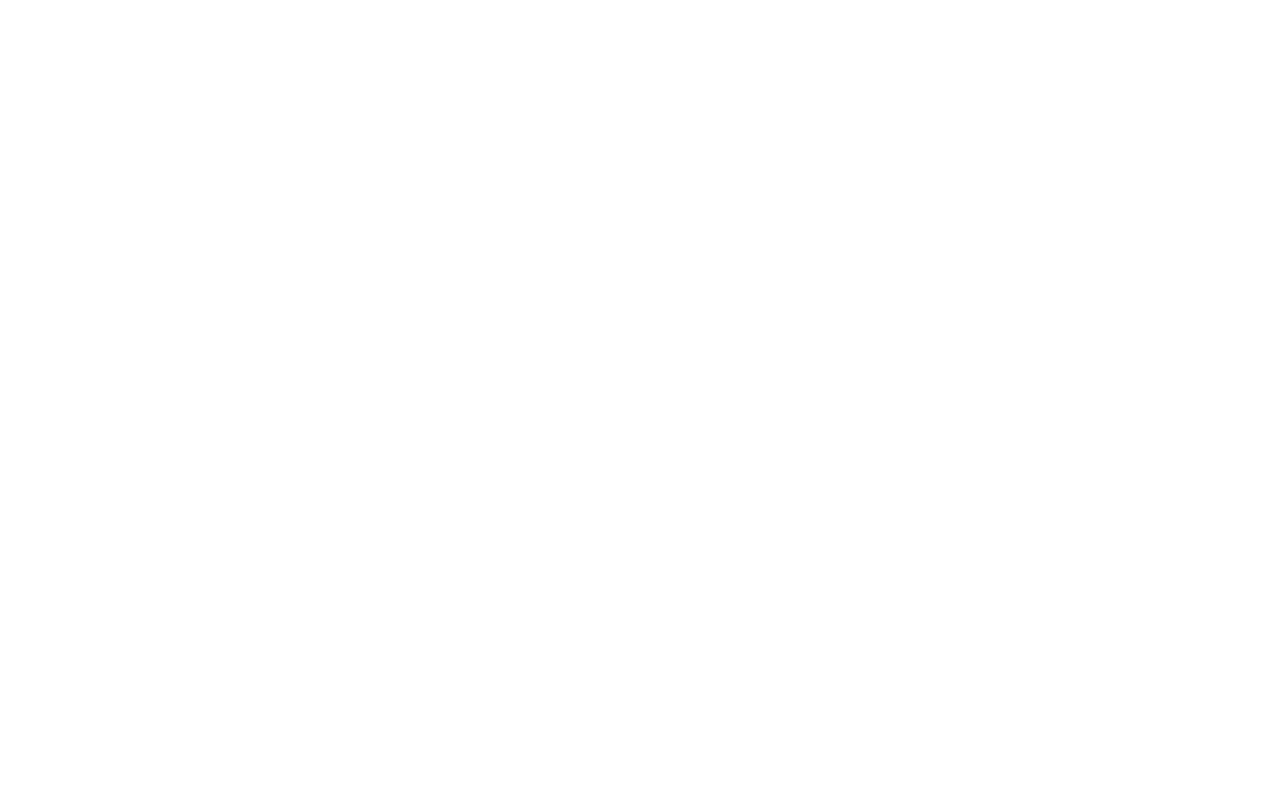
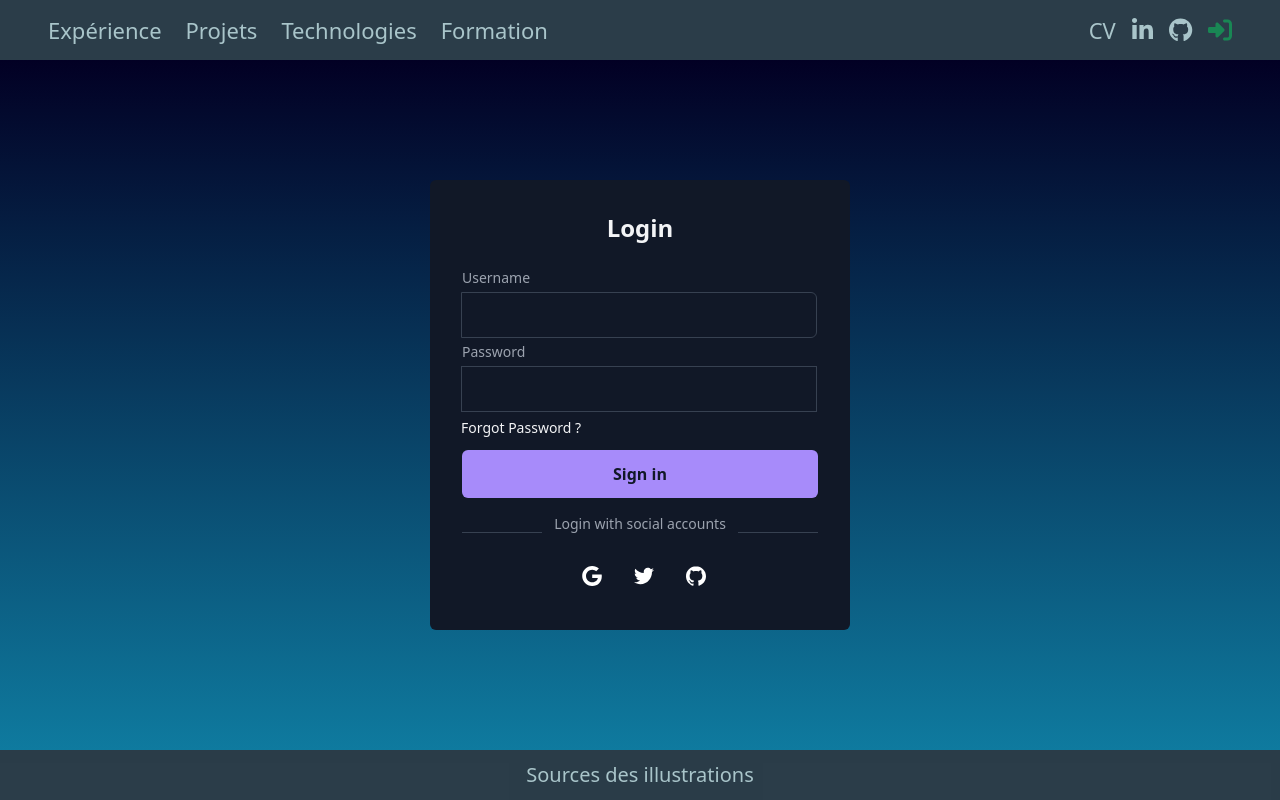
Before and after one commit to sebastien358/portfolio-frontend, a Vue app: page /login in a window 1280 px wide. Before the commit this address had no page. Built offline with nearby package versions, Linux system fonts and the light colour scheme.

Commit message:
update banniere

```diff
--- a/src/assets/css/base.css
+++ b/src/assets/css/base.css
@@ -20,3 +20,19 @@
     --min-marge: 10px;
     --width-page: 1800px;
 }
+
+body {
+    font-family: "Barlow", sans-serif;
+}
+
+a {
+    text-decoration: none;
+}
+
+ul {
+    text-decoration: none;
+}
+
+a.router-link-active {
+    text-decoration: underline;
+}
--- a/src/assets/css/main.css
+++ b/src/assets/css/main.css
@@ -1,3 +1,5 @@
 @import 'base.css';
 
+@import url('https://fonts.googleapis.com/css2?family=Barlow:wght@100;200;300;400;500;600;700;800;900&display=swap');
+
 @import 'bootstrap/dist/css/bootstrap.min.css';
--- a/src/components/header/views/Header.vue
+++ b/src/components/header/views/Header.vue
@@ -7,7 +7,11 @@
             Expérience
           </router-link>
         </li>
-        <li class="me-4">Projets</li>
+        <li class="me-4">
+          <router-link :to="{name: 'project'}" class="link">
+            Projets
+          </router-link>
+        </li>
         <li class="me-4">Technologies</li>
         <li>
           <router-link :to="{name: 'formation'}" class="link">
@@ -29,10 +33,15 @@
             <font-awesome-icon icon="fa-brands fa-linkedin-in" class="icon" />
           </a>
         </li>
-        <li>
+        <li class="me-3">
           <a href="https://github.com/sebastien358">
             <font-awesome-icon icon="fa-brands fa-github" class="icon" />
           </a>
+        </li>
+        <li>
+          <router-link :to="{name: 'login'}">
+            <font-awesome-icon icon="fa-solid fa-right-to-bracket" class="text-success icon" />
+          </router-link>
         </li>
       </ul>
     </nav>
@@ -40,7 +49,8 @@
     <nav class="d-block d-lg-none">
       <font-awesome-icon icon="fa-solid fa-bars" class="icon-mobile" />
       <ul class="list-inline m-0 d-flex align-items-center menu-mobile">
-        <li></li>
+        <li>
+        </li>
       </ul>
     </nav>
   </header>
@@ -62,17 +72,16 @@
       font-size: 22px;
       color: var(--color-light);
       transition: all 250ms ease;
-      text-decoration: none;
       &:hover {
         color: var(--color-dark);
       }
     }
     .link {
+      text-decoration: none;
       cursor: pointer;
       font-size: 22px;
       color: var(--color-light);
       transition: all 250ms ease;
-      text-decoration: none;
       &:hover {
         color: var(--color-dark);
       }
@@ -83,7 +92,6 @@
 .icon {
   font-size: 24px;
   color: var(--color-light);
-  //transition: all 250ms ease;
   &:hover {
     color: var(--color-dark);
   }
@@ -93,8 +101,4 @@
   font-size: 27px;
   color: var(--color-light);
 }
-
-a.router-link-active {
-  text-decoration: underline;
-}
 </style>
--- /dev/null
+++ b/src/components/login/views/Login.vue
@@ -0,0 +1,182 @@
+<template>
+  <BaseTemplate>
+    <div class="bg-page w-100">
+      <div class="row d-flex align-items-center justify-content-center h-100">
+        <div class="form-container">
+          <p class="title">Login</p>
+          <form class="form">
+            <div class="input-group">
+              <label for="username">Username</label>
+              <input type="text" name="username" id="username" placeholder="">
+            </div>
+            <div class="input-group">
+              <label for="password">Password</label>
+              <input type="password" name="password" id="password" placeholder="">
+              <div class="forgot">
+                <a rel="noopener noreferrer" href="#">Forgot Password ?</a>
+              </div>
+            </div>
+            <button class="sign">Sign in</button>
+          </form>
+          <div class="social-message">
+            <div class="line"></div>
+            <p class="message">Login with social accounts</p>
+            <div class="line"></div>
+          </div>
+          <div class="social-icons">
+            <button aria-label="Log in with Google" class="icon">
+              <svg xmlns="http://www.w3.org/2000/svg" viewBox="0 0 32 32" class="w-5 h-5 fill-current">
+                <path d="M16.318 13.714v5.484h9.078c-0.37 2.354-2.745 6.901-9.078 6.901-5.458 0-9.917-4.521-9.917-10.099s4.458-10.099 9.917-10.099c3.109 0 5.193 1.318 6.38 2.464l4.339-4.182c-2.786-2.599-6.396-4.182-10.719-4.182-8.844 0-16 7.151-16 16s7.156 16 16 16c9.234 0 15.365-6.49 15.365-15.635 0-1.052-0.115-1.854-0.255-2.651z"></path>
+              </svg>
+            </button>
+            <button aria-label="Log in with Twitter" class="icon">
+              <svg xmlns="http://www.w3.org/2000/svg" viewBox="0 0 32 32" class="w-5 h-5 fill-current">
+                <path d="M31.937 6.093c-1.177 0.516-2.437 0.871-3.765 1.032 1.355-0.813 2.391-2.099 2.885-3.631-1.271 0.74-2.677 1.276-4.172 1.579-1.192-1.276-2.896-2.079-4.787-2.079-3.625 0-6.563 2.937-6.563 6.557 0 0.521 0.063 1.021 0.172 1.495-5.453-0.255-10.287-2.875-13.52-6.833-0.568 0.964-0.891 2.084-0.891 3.303 0 2.281 1.161 4.281 2.916 5.457-1.073-0.031-2.083-0.328-2.968-0.817v0.079c0 3.181 2.26 5.833 5.26 6.437-0.547 0.145-1.131 0.229-1.724 0.229-0.421 0-0.823-0.041-1.224-0.115 0.844 2.604 3.26 4.5 6.14 4.557-2.239 1.755-5.077 2.801-8.135 2.801-0.521 0-1.041-0.025-1.563-0.088 2.917 1.86 6.36 2.948 10.079 2.948 12.067 0 18.661-9.995 18.661-18.651 0-0.276 0-0.557-0.021-0.839 1.287-0.917 2.401-2.079 3.281-3.396z"></path>
+              </svg>
+            </button>
+            <button aria-label="Log in with GitHub" class="icon">
+              <svg xmlns="http://www.w3.org/2000/svg" viewBox="0 0 32 32" class="w-5 h-5 fill-current">
+                <path d="M16 0.396c-8.839 0-16 7.167-16 16 0 7.073 4.584 13.068 10.937 15.183 0.803 0.151 1.093-0.344 1.093-0.772 0-0.38-0.009-1.385-0.015-2.719-4.453 0.964-5.391-2.151-5.391-2.151-0.729-1.844-1.781-2.339-1.781-2.339-1.448-0.989 0.115-0.968 0.115-0.968 1.604 0.109 2.448 1.645 2.448 1.645 1.427 2.448 3.744 1.74 4.661 1.328 0.14-1.031 0.557-1.74 1.011-2.135-3.552-0.401-7.287-1.776-7.287-7.907 0-1.751 0.62-3.177 1.645-4.297-0.177-0.401-0.719-2.031 0.141-4.235 0 0 1.339-0.427 4.4 1.641 1.281-0.355 2.641-0.532 4-0.541 1.36 0.009 2.719 0.187 4 0.541 3.043-2.068 4.381-1.641 4.381-1.641 0.859 2.204 0.317 3.833 0.161 4.235 1.015 1.12 1.635 2.547 1.635 4.297 0 6.145-3.74 7.5-7.296 7.891 0.556 0.479 1.077 1.464 1.077 2.959 0 2.14-0.020 3.864-0.020 4.385 0 0.416 0.28 0.916 1.104 0.755 6.4-2.093 10.979-8.093 10.979-15.156 0-8.833-7.161-16-16-16z"></path>
+              </svg>
+            </button>
+          </div>
+        </div>
+      </div>
+    </div>
+  </BaseTemplate>
+</template>
+
+<script setup lang="ts">
+import BaseTemplate from "@/BaseTemplate.vue";
+</script>
+
+<style scoped lang="scss">
+.bg-page {
+  background: linear-gradient(0deg, rgba(12, 121, 158, 0.9864146342130602) 0%, rgba(2, 0, 36, 1) 100%);
+  height: calc(100vh - 110px);
+  width: 100%;
+}
+
+.form-container {
+  width: 420px;
+  //border-radius: 0.75rem;
+  border-radius: 6px;
+  background-color: rgba(17, 24, 39);
+  padding: 2rem;
+  color: rgba(243, 244, 246, 1);
+}
+
+.title {
+  text-align: center;
+  font-size: 1.5rem;
+  line-height: 2rem;
+  font-weight: 700;
+}
+
+.form {
+  margin-top: 1.5rem;
+}
+
+.input-group {
+  margin-top: 0.25rem;
+  font-size: 0.875rem;
+  line-height: 1.25rem;
+}
+
+.input-group label {
+  display: block;
+  color: rgba(156, 163, 175, 1);
+  margin-bottom: 4px;
+}
+
+.input-group input {
+  width: 100%;
+  border-radius: 0.375rem;
+  border: 1px solid rgba(55, 65, 81, 1);
+  outline: 0;
+  background-color: rgba(17, 24, 39, 1);
+  padding: 0.75rem 1rem;
+  color: rgba(243, 244, 246, 1);
+}
+
+.input-group input:focus {
+  border-color: rgba(167, 139, 250);
+}
+
+.forgot {
+  display: flex;
+  justify-content: flex-end;
+  font-size: 0.75rem;
+  line-height: 1rem;
+  color: rgba(156, 163, 175,1);
+  margin: 8px 0 14px 0;
+}
+
+.forgot a,.signup a {
+  color: rgba(243, 244, 246, 1);
+  text-decoration: none;
+  font-size: 14px;
+}
+
+.forgot a:hover, .signup a:hover {
+  text-decoration: underline rgba(167, 139, 250, 1);
+}
+
+.sign {
+  display: block;
+  width: 100%;
+  background-color: rgba(167, 139, 250, 1);
+  padding: 0.75rem;
+  text-align: center;
+  color: rgba(17, 24, 39, 1);
+  border: none;
+  border-radius: 0.375rem;
+  font-weight: 600;
+}
+
+.social-message {
+  display: flex;
+  align-items: center;
+  padding-top: 1rem;
+}
+
+.line {
+  height: 1px;
+  flex: 1 1 0%;
+  background-color: rgba(55, 65, 81, 1);
+}
+
+.social-message .message {
+  padding-left: 0.75rem;
+  padding-right: 0.75rem;
+  font-size: 0.875rem;
+  line-height: 1.25rem;
+  color: rgba(156, 163, 175, 1);
+}
+
+.social-icons {
+  display: flex;
+  justify-content: center;
+}
+
+.social-icons .icon {
+  border-radius: 0.125rem;
+  padding: 0.75rem;
+  border: none;
+  background-color: transparent;
+  margin-left: 8px;
+}
+
+.social-icons .icon svg {
+  height: 1.25rem;
+  width: 1.25rem;
+  fill: #fff;
+}
+
+.signup {
+  text-align: center;
+  font-size: 0.75rem;
+  line-height: 1rem;
+  color: rgba(156, 163, 175, 1);
+}
+</style>
--- a/src/features/portfolio/studies/views/Formation.vue
+++ b/src/features/portfolio/formation/views/Formation.vue
@@ -8,7 +8,8 @@
             <div class="card-inner">
               <div class="card-front">
                 <h6 class="card-title mb-3">2023-2024 (1 an)</h6>
-                <h3 class="fs-2">Développeur Full-Stack</h3>
+                <h1 class="fs-2 mb-3">Titre profesionnel</h1>
+                <h3 class="fs-4">Développeur web</h3>
                 <div class="d-flex flex-wrap justify-content-center mt-4">
                   <img src="@/assets/images/studi.jpg" height="120" width="120">
                 </div>
--- /dev/null
+++ b/src/features/portfolio/project/views/Project.vue
@@ -0,0 +1,22 @@
+<template>
+  <BaseTemplate>
+    <div class="bg-page">
+      <p>Project</p>
+    </div>
+  </BaseTemplate>
+</template>
+
+<script setup lang="ts">
+import BaseTemplate from "@/BaseTemplate.vue";
+</script>
+
+<style scoped lang="scss">
+.bg-page {
+  background: linear-gradient(0deg, rgba(12, 121, 158, 0.9864146342130602) 0%, rgba(2, 0, 36, 1) 100%);
+  height: calc(100vh - 110px);
+  p {
+    color: white;
+    font-size: 20px;
+  }
+}
+</style>
--- a/src/main.ts
+++ b/src/main.ts
@@ -10,7 +10,7 @@
 
 /* import font awesome icon component */
 import { FontAwesomeIcon } from '@fortawesome/vue-fontawesome'
-import {faBars} from "@fortawesome/free-solid-svg-icons";
+import {faBars, faRightToBracket} from "@fortawesome/free-solid-svg-icons";
 import {
     faCss3Alt,
     faGithub,
@@ -18,11 +18,11 @@
     faLinkedinIn,
     faPhp,
     faSymfony,
-    faVuejs
+    faVuejs,
 } from "@fortawesome/free-brands-svg-icons";
 
 /* add icons to the library */
-library.add( faBars, faLinkedinIn, faGithub, faHtml5, faCss3Alt, faSymfony, faVuejs, faPhp)
+library.add( faBars, faLinkedinIn, faGithub, faHtml5, faCss3Alt, faSymfony, faVuejs, faPhp, faRightToBracket)
 
 const app = createApp(App)
 
```
Also changed, not shown: src/features/portfolio/home/views/Experience.vue (+4 -3 lines), src/router/index.ts (+7 -2 lines), src/assets/images/laptop-5673901_1280.jpg.
